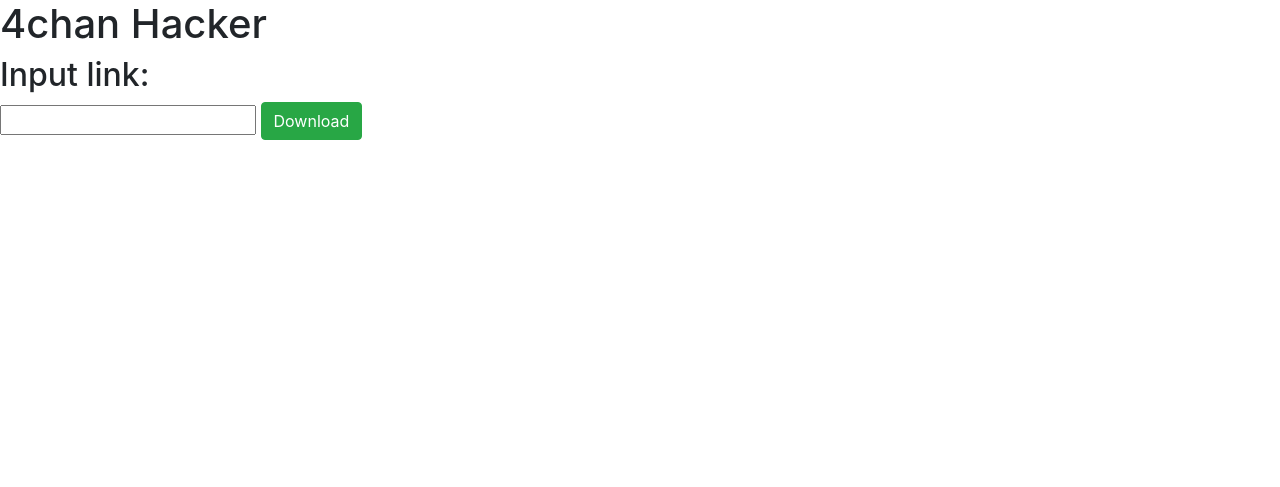
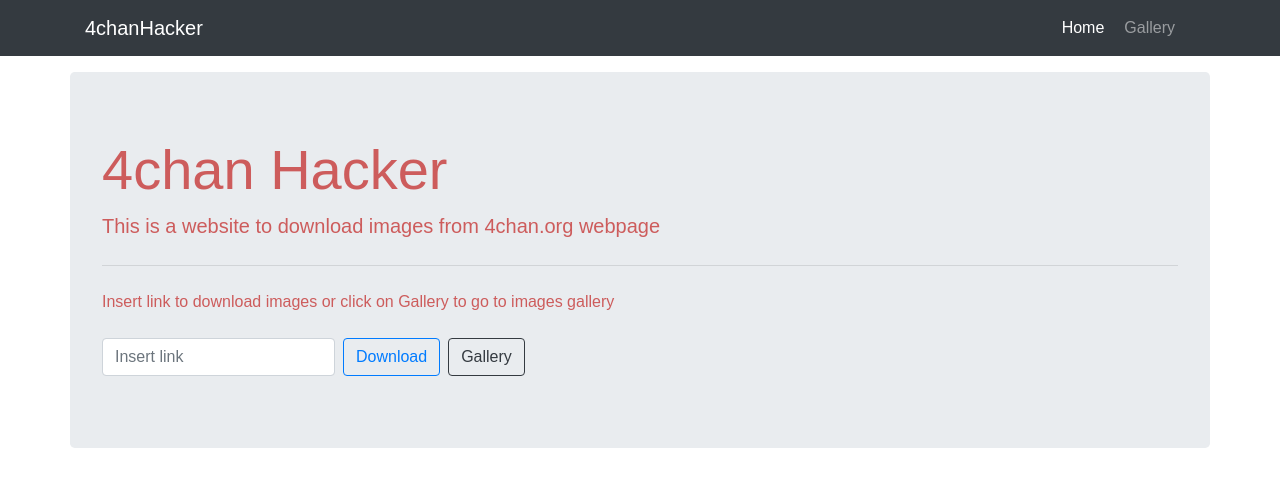
Before and after one commit to hydrophyl/webs_crawling, a Flask app: page / in a window 1280 px wide. Shown: the top 487 px of the page. Run offline with Flask 2, Linux system fonts and the light colour scheme; some libraries are stand-ins or nearby versions.

Commit message:
Change front-end index & navbar

```diff
--- a/4chanimg/app.py
+++ b/4chanimg/app.py
@@ -39,11 +39,19 @@
     #     wget.download('http://' + list_of_images[i])
     return render_template('input.html', link=link, urls = list_of_images)
 
-@app.route('/download')
+@app.route('/gallery')
 def dl():
     os.chdir('C:/Users/Admin/Documents/webs_crawling/4chanimg/static/images')
     files = os.listdir()
-    return render_template('download.html', files = files)
+    return render_template('gallery.html', files = files)
+
+@app.route('/empty')
+def empty():
+    os.chdir('C:/Users/Admin/Documents/webs_crawling/4chanimg/static/images')
+    files = os.listdir()
+    for file in files:
+        os.remove(file)
+    return redirect('/')
 
 if __name__ == '__main__':
     app.run(debug=True)
--- a/4chanimg/static/css/main.css
+++ b/4chanimg/static/css/main.css
@@ -7,3 +7,11 @@
   border: 0;
   max-width: 100%;
 }
+
+.navbar-nav{
+  flex-direction: row;
+}
+
+.navbar-nav *{
+  margin-right: 10px;
+}
--- a/4chanimg/templates/base.html
+++ b/4chanimg/templates/base.html
@@ -3,9 +3,25 @@
   <head>
     <meta charset="utf-8">
     <link rel="stylesheet" href="https://stackpath.bootstrapcdn.com/bootstrap/4.4.1/css/bootstrap.min.css" integrity="sha384-Vkoo8x4CGsO3+Hhxv8T/Q5PaXtkKtu6ug5TOeNV6gBiFeWPGFN9MuhOf23Q9Ifjh" crossorigin="anonymous">
+    <link rel="stylesheet" href="{{url_for('static', filename='css/main.css')}}">
     {% block head%} {% endblock %}
   </head>
   <body>
+  <nav class="navbar navbar-dark bg-dark">
+    <div class="container">
+      <a class="navbar-brand" href="/">4chanHacker</a>
+      <div class="">
+        <ul class="navbar-nav mr-auto">
+          <li class="nav-item active">
+            <a class="nav-link" href="/">Home</a>
+          </li>
+          <li class="nav-item">
+            <a class="nav-link" href="/gallery">Gallery</a>
+          </li>
+        </ul>
+      </div>
+    </div>
+  </nav>
     {%block body %} {% endblock %}
   <script src="https://code.jquery.com/jquery-3.4.1.slim.min.js" integrity="sha384-J6qa4849blE2+poT4WnyKhv5vZF5SrPo0iEjwBvKU7imGFAV0wwj1yYfoRSJoZ+n" crossorigin="anonymous"></script>
   <script src="https://cdn.jsdelivr.net/npm/popper.js@1.16.0/dist/umd/popper.min.js" integrity="sha384-Q6E9RHvbIyZFJoft+2mJbHaEWldlvI9IOYy5n3zV9zzTtmI3UksdQRVvoxMfooAo" crossorigin="anonymous"></script>
--- a/4chanimg/templates/index.html
+++ b/4chanimg/templates/index.html
@@ -4,11 +4,16 @@
 {% endblock %}
 
 {%block body%}
-<h1>4chan Hacker</h1>
-<h2>Input link: </h2>
-<form action="/input" method="POST">
-  <input type="text" name="link" id='link'>
-  <input class="btn btn-success"type="submit" name="" value="Download">
-</form>
+<div class="container jumbotron mt-3">
+  <h1 class="display-4">4chan Hacker</h1>
+  <p class="lead">This is a website to download images from 4chan.org webpage</p>
+  <hr class="my-4">
+  <p>Insert link to download images or click on Gallery to go to images gallery</p>
+  <form class="form-inline" action="/input" method="POST">
+    <input class="form-control mr-2" type="text" name="link" id="link" placeholder="Insert link">
+    <input class="btn btn-outline-primary my-2" type="submit" value="Download">
+    <a class="btn btn-outline-dark ml-2"href="/gallery">Gallery</a>
+  </form>
+</div>
 
 {% endblock %}
```
Also changed, not shown: 4chanimg/templates/input.html (+5 -3 lines), 4chanimg/templates/gallery.html (renamed from 4chanimg/templates/download.html).
